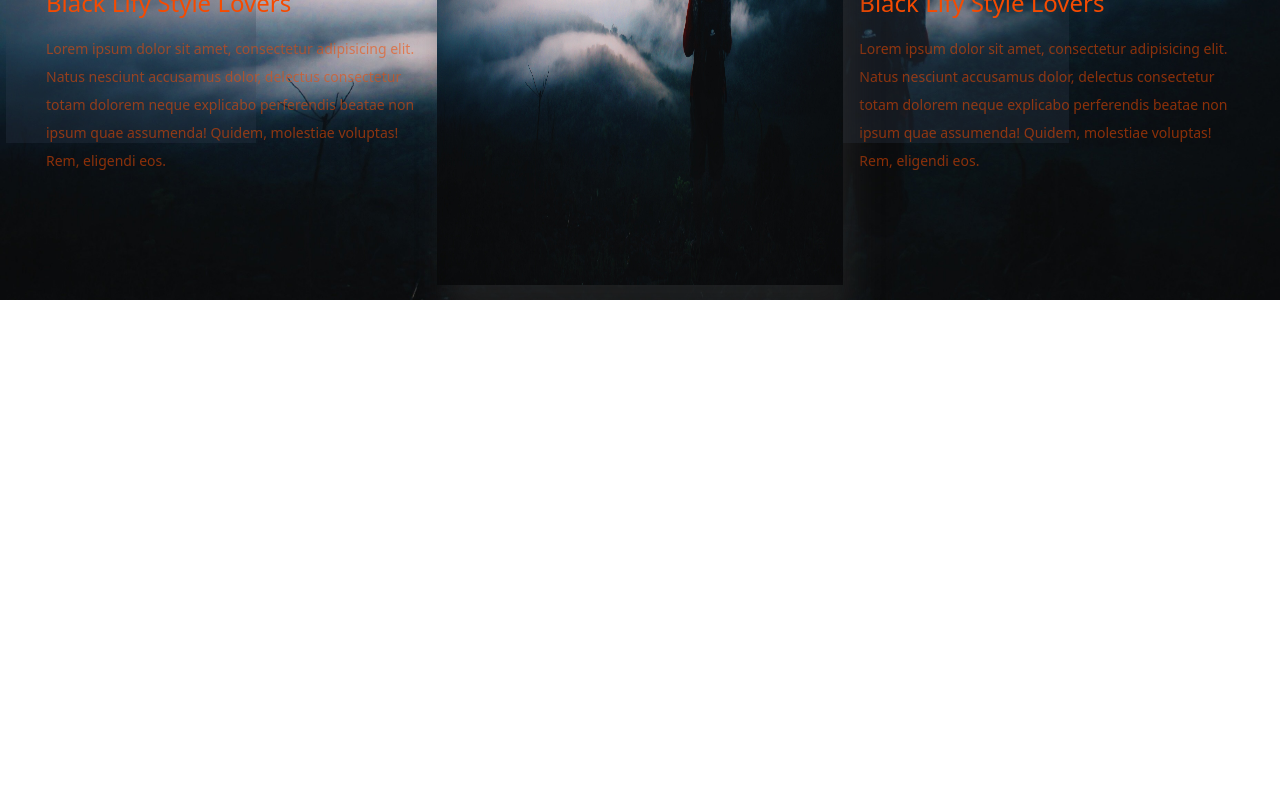
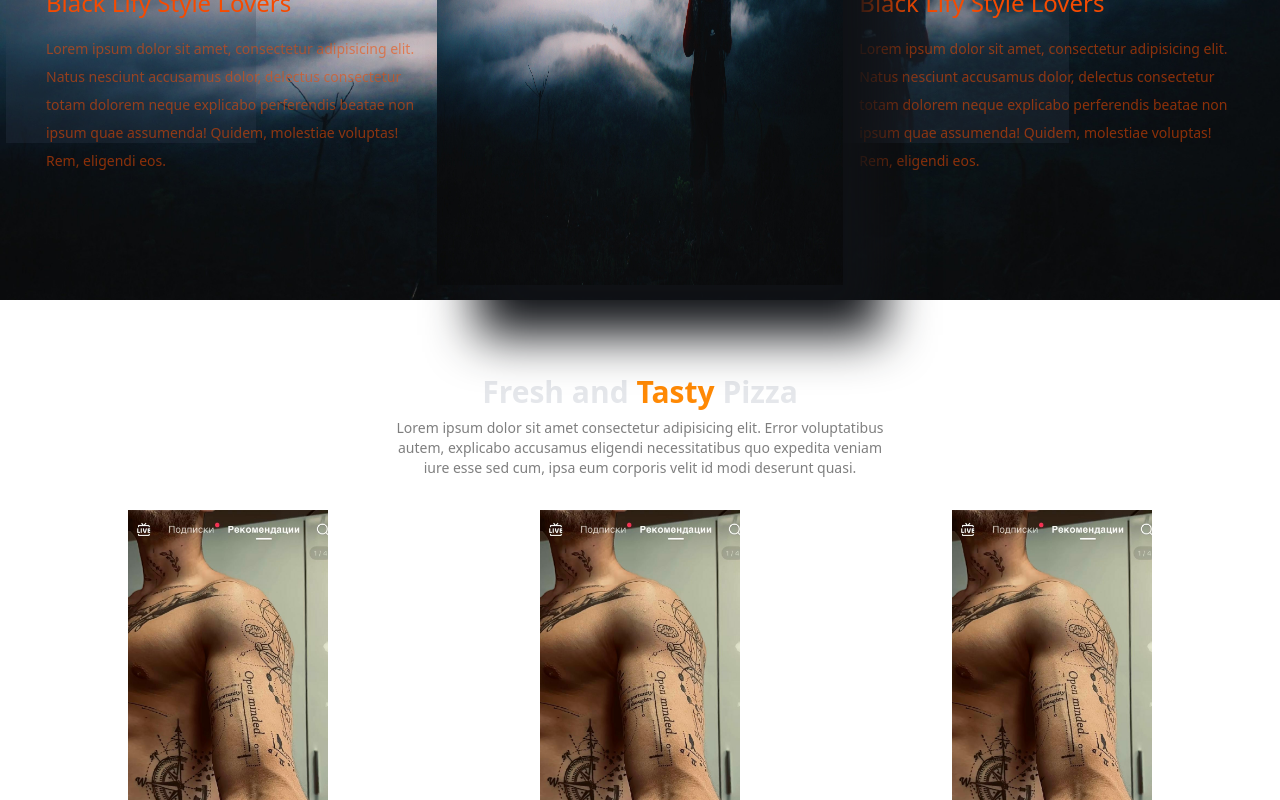
Before and after one commit to RithmaRandima/Pizza-shop-UI-with-React, a React (Vite) app: page / in a window 1280 px wide. Shown: the part 500-1300 px from the top of the page. Before the commit the page ends 800 px from the top, so only its background shows below. Built offline with nearby package versions, Linux system fonts and the light colour scheme.

Commit message:
Completed Service section

```diff
--- a/src/App.jsx
+++ b/src/App.jsx
@@ -1,10 +1,12 @@
 import React from "react";
 import Hero from "./components/Hero/Hero";
+import Services from "./components/Services/Services";
 
 const App = () => {
   return (
-    <div className="overflow-x-hidden">
+    <div className="">
       <Hero />
+      <Services />
     </div>
   );
 };
--- a/src/components/Hero/Hero.jsx
+++ b/src/components/Hero/Hero.jsx
@@ -11,7 +11,7 @@ const heroBGStyle = {
   backgroundPosition: "center",
   backgroundRepeat: "no-repeat",
   height: "100vh",
-  width: "100vw",
+  width: "100%",
 };
 
 const Hero = () => {
@@ -23,7 +23,7 @@ const Hero = () => {
           {/* navbar section */}
           <Navbar setSidebar={setSidebar} sidebar={sidebar} />
           {/* hero section */}
-          <div className="grid grid-cols-1 md:grid-cols-2 lg:grid-cols-3 place-items-center min-h-[850px] ">
+          <div className="grid grid-cols-1 md:grid-cols-2 lg:grid-cols-3 place-items-center min-h-[850px]">
             {/* text content section */}
             <div className="text-orange-600 mt-[100px] md:mt-0 p-4 space-y-28">
               <motion.h1
--- a/src/components/Navbar/Navbar.jsx
+++ b/src/components/Navbar/Navbar.jsx
@@ -3,7 +3,7 @@ import { GiHamburgerMenu } from "react-icons/gi";
 
 const Navbar = ({ sidebar, setSidebar }) => {
   return (
-    <nav className="absolute top-0 left-0 w-full pt-10 text-white z-20">
+    <nav className="absolute top-0 left-0 w-full pt-10 text-white z-20 ">
       <div className="  ">
         <div className="flex items-center justify-between">
           {/* logo section */}
--- /dev/null
+++ b/src/components/ServiceCard/ServiceCard.jsx
@@ -0,0 +1,19 @@
+import React from "react";
+
+const ServiceCard = ({ title, subtitle, image }) => {
+  return (
+    <div className="text-center p-4 space-y-7">
+      <img
+        src={image}
+        alt=""
+        className=".img-shadow max-w-[200px] mx-auto hover:scale-110 duration-300"
+      />
+      <div className="space-y-2">
+        <h1 className="text-2xl font-bold text-orange-400">{title}</h1>
+        <p className="text-gray-600">{subtitle}</p>
+      </div>
+    </div>
+  );
+};
+
+export default ServiceCard;
--- /dev/null
+++ b/src/components/Services/Services.jsx
@@ -0,0 +1,38 @@
+import React from "react";
+import { motion } from "framer-motion";
+import { serviceData } from "../data/ServiceData";
+import ServiceCard from "../ServiceCard/ServiceCard";
+
+const Services = () => {
+  return (
+    <div className="container my-16 space-y-4">
+      {/* header section */}
+      <div className="text-center max-w-lg mx-auto space-y-2 ">
+        <motion.h1 className="text-3xl font-bold text-gray-200">
+          Fresh and <span className="text-orange-400">Tasty </span>Pizza
+        </motion.h1>
+        <p className="text-sm opacity-50">
+          Lorem ipsum dolor sit amet consectetur adipisicing elit. Error
+          voluptatibus autem, explicabo accusamus eligendi necessitatibus quo
+          expedita veniam iure esse sed cum, ipsa eum corporis velit id modi
+          deserunt quasi.
+        </p>
+      </div>
+      {/* card section */}
+      <div className="grid grid-col-1 sm:grid-cols-2 md:grid-cols-3 gap-4">
+        {serviceData.map(({ id, title, subtitle, image }) => {
+          return (
+            <ServiceCard
+              key={id}
+              title={title}
+              subtitle={subtitle}
+              image={image}
+            />
+          );
+        })}
+      </div>
+    </div>
+  );
+};
+
+export default Services;
--- /dev/null
+++ b/src/components/data/ServiceData.js
@@ -0,0 +1,50 @@
+import img1 from "../../assets/service-data-1.jpg";
+
+export const serviceData = [
+  {
+    id: 0,
+    image: img1,
+    title: "Black Coffee",
+    subtitle: "Lorem upsum dilor sit amet, consectur adipiscing elit.",
+  },
+
+  {
+    id: 1,
+    image: img1,
+    title: "Black Coffee",
+    subtitle: "Lorem upsum dilor sit amet, consectur adipiscing elit.",
+  },
+
+  {
+    id: 2,
+    image: img1,
+    title: "Black Coffee",
+    subtitle: "Lorem upsum dilor sit amet, consectur adipiscing elit.",
+  },
+
+  {
+    id: 3,
+    image: img1,
+    title: "Black Coffee",
+    subtitle: "Lorem upsum dilor sit amet, consectur adipiscing elit.",
+  },
+
+  {
+    id: 4,
+    image: img1,
+    title: "Black Coffee",
+    subtitle: "Lorem upsum dilor sit amet, consectur adipiscing elit.",
+  },
+  {
+    id: 5,
+    image: img1,
+    title: "Black Coffee",
+    subtitle: "Lorem upsum dilor sit amet, consectur adipiscing elit.",
+  },
+  {
+    id: 6,
+    image: img1,
+    title: "Black Coffee",
+    subtitle: "Lorem upsum dilor sit amet, consectur adipiscing elit.",
+  },
+];
--- a/src/index.css
+++ b/src/index.css
@@ -1,4 +1,8 @@
 @import "tailwindcss";
+
+* {
+  box-sizing: border-box;
+}
 
 @layer base {
   .container {
@@ -7,7 +11,7 @@
   .img-shadow {
     filter: drop-shadow(40px 50px 25px #0f1115);
   }
-  .img-shadow {
+  .img-shadow-2 {
     filter: drop-shadow(10px 30px 15px #3030307a);
   }
 }
```
Also changed, not shown: src/assets/service-data-1.jpg (added).
